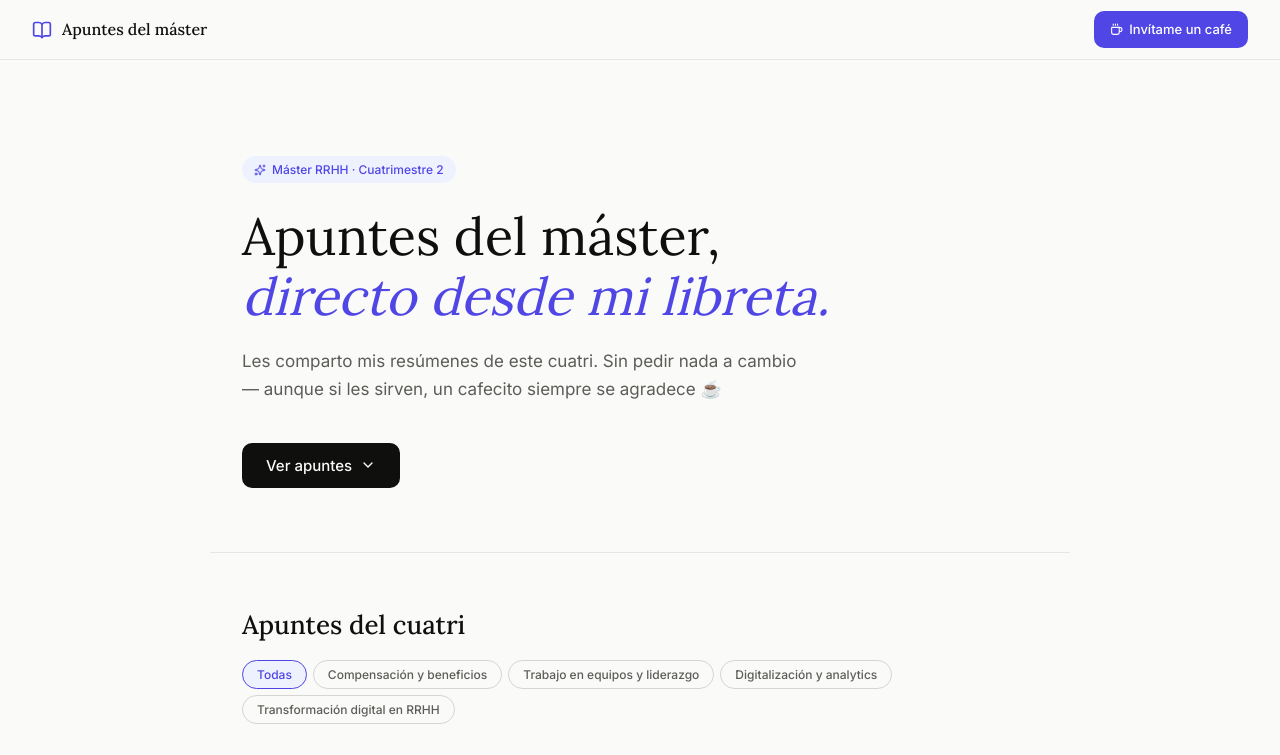
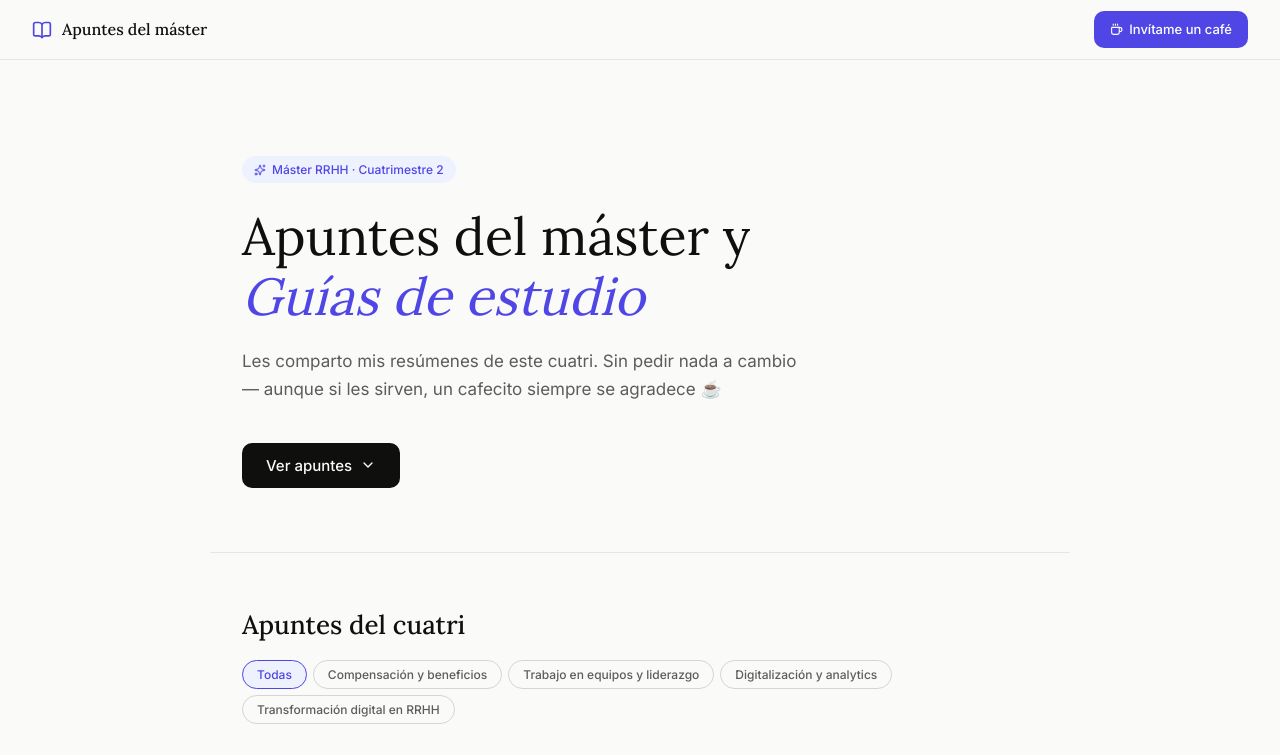
Before and after one commit to melinarivera/apuntes-master, a React (Vite) app: page / in a window 1280 px wide. Shown: the top 755 px of the page. Built offline with nearby package versions, Linux system fonts and the light colour scheme.

Commit message:
fix: update header text to include 'Guías de estudio'

```diff
--- a/src/App.jsx
+++ b/src/App.jsx
@@ -34,8 +34,8 @@ export default function App() {
           <Sparkles size={12} /> Máster RRHH · Cuatrimestre 2
         </div>
         <h1 style={{ fontFamily: 'var(--font-serif)', fontSize: 'clamp(32px, 5vw, 52px)', fontWeight: 400, lineHeight: 1.15, maxWidth: '720px', marginBottom: '1.25rem' }}>
-          Apuntes del máster,<br />
-          <em style={{ fontStyle: 'italic', color: 'var(--indigo)' }}>directo desde mi libreta.</em>
+          Apuntes del máster y<br />
+          <em style={{ fontStyle: 'italic', color: 'var(--indigo)' }}>Guías de estudio</em>
         </h1>
         <p style={{ fontSize: '17px', color: 'var(--text-secondary)', maxWidth: '560px', lineHeight: 1.65, marginBottom: '2.5rem' }}>
           Les comparto mis resúmenes de este cuatri. Sin pedir nada a cambio — aunque si les sirven, un cafecito siempre se agradece ☕
```
